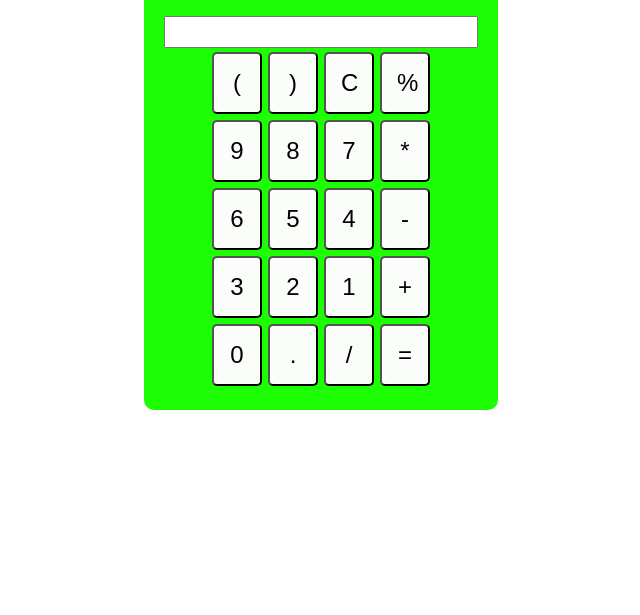
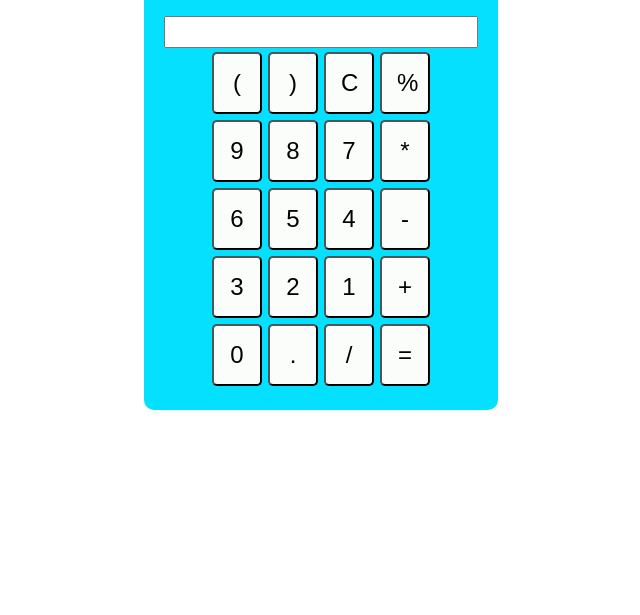
Before and after one commit to DeveloperAshish8/Calculator, a plain HTML site: page index.html in a window 1280 px wide. Shown: the part 185-800 px from the top of the page, without its empty margins (368-1008 px from the left). Drawn offline with Linux system fonts and the light colour scheme.

Commit message:
colour changed

```diff
--- a/style.css
+++ b/style.css
@@ -8,7 +8,7 @@
     text-align: center;
     margin: 10% 40%;
     padding: 20px;
-    background-color: rgb(29, 253, 4);
+    background-color: rgb(4, 224, 253);
     display: inline-block;
     border-radius: 10px;
 }
```
